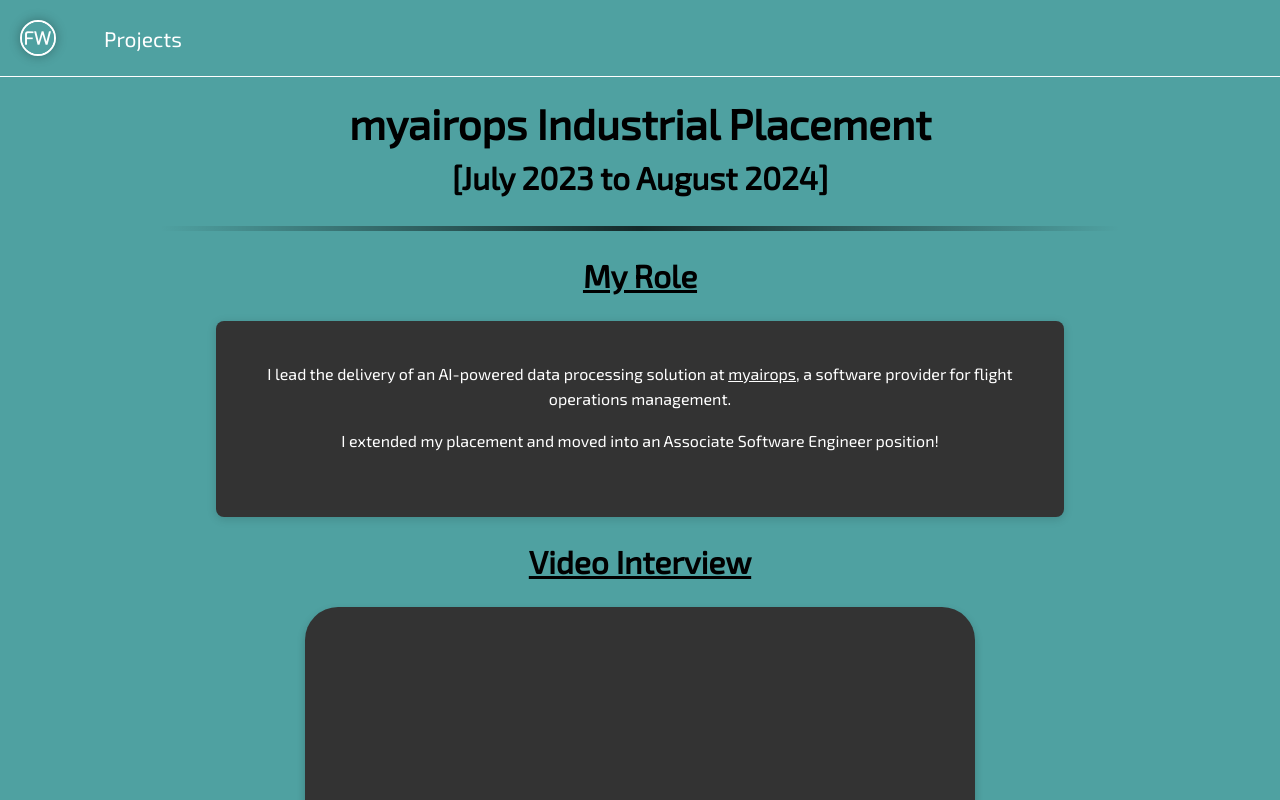
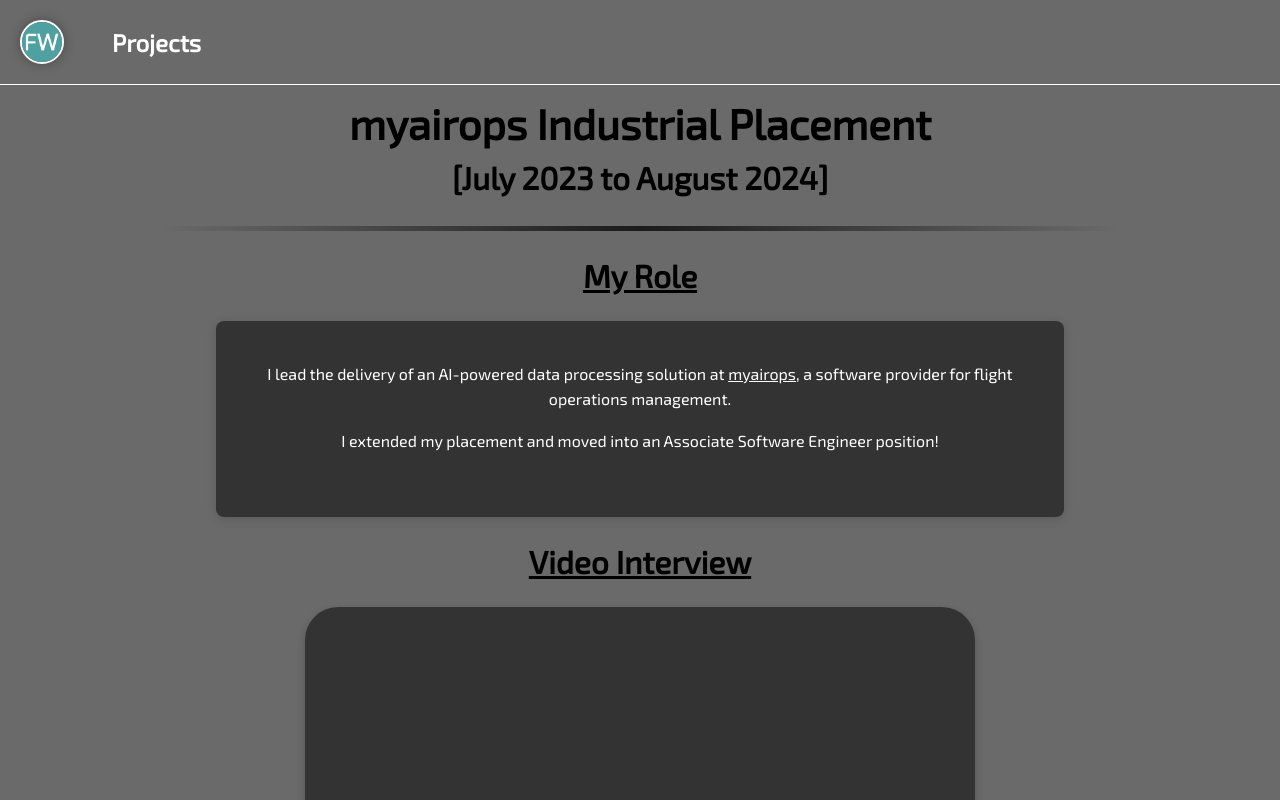
Before and after one commit to flynnWhelehan/website, a React (Create React App) app in the folder website/frontend/: page /myairops-project in a window 1280 px wide. Shown: the top 800 px of the page. Built offline with nearby package versions, Linux system fonts and the light colour scheme.

Commit message:
Temporary quick styling changes - ahead of big directory structure rework.

```diff
--- a/website/frontend/src/App.css
+++ b/website/frontend/src/App.css
@@ -5,7 +5,7 @@
   font-size: 21px;
   font-weight: bold;
   font-family: 'Exo 2', sans-serif;
-  background-color: #4fa1a1;
+  background-color: #666666f8;
 }
 
 .small-text {
@@ -58,7 +58,6 @@
   align-items: center;
   justify-content: center;
   font-size: calc(14px + 2vmin);
-  color: white;
 }
 
 .App-link {
--- a/website/frontend/src/components/styles/Navbar.css
+++ b/website/frontend/src/components/styles/Navbar.css
@@ -34,10 +34,10 @@
 }
 
 .navbar__logo {
-  height: 2rem;
-  width: 2rem;
+  height: 2.5rem;
+  width: 2.5rem;
   border: 2px solid #ffffff;
-  border-radius: 50%;
+  border-radius: 75%;
   box-shadow: 0 0 12px rgba(0, 0, 0, 0.3);
   transition: all 0.3s ease;
 }
@@ -58,12 +58,13 @@
 }
 
 .navbar__link {
+  font-size: 1.5rem;
   color: #ffffff;
   text-decoration: none;
   padding: 0.5rem 1rem;
   border-radius: 0.25rem;
   transition: all 0.3s ease;
-  font-weight: 500;
+  font-weight: 2rem;
 }
 
 .navbar__link:hover {
@@ -71,6 +72,6 @@
 }
 
 .navbar__link:focus {
-  outline: 2px solid #000000;
+  outline: 2px solid #ffffff;
   outline-offset: 2px;
 }
```
